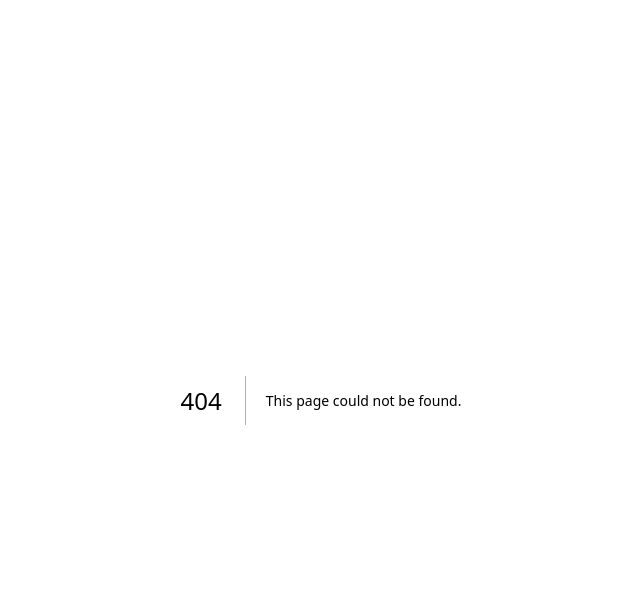
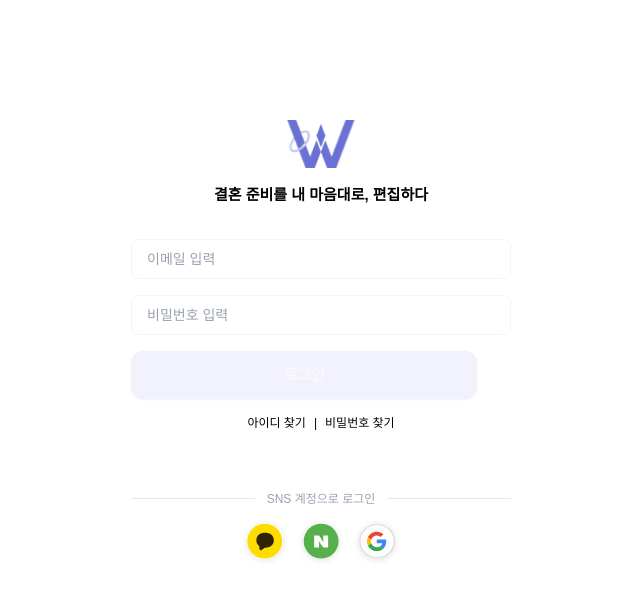
Before and after one commit to 9oormthon-univ/2025_SEASONTHON_TEAM_29_FE, a Next.js app: page /login in a window 1280 px wide. Before the commit this address had no page. Shown: the top 598 px of the page, without its empty margins (319-959 px from the left). Built offline with nearby package versions, Linux system fonts and the light colour scheme.

Commit message:
feat: 로그인 페이지 구현 + api연동

```diff
--- /dev/null
+++ b/src/app/(public)/(auth)/login/page.tsx
@@ -0,0 +1,9 @@
+import LoginForm from '@/components/auth/LoginForm';
+
+export default function LoginPage() {
+  return (
+    <main className="mx-auto max-w-[420px] min-h-dvh px-5 pb-[calc(env(safe-area-inset-bottom)+16px)]">
+      <LoginForm />
+    </main>
+  );
+}
--- /dev/null
+++ b/src/components/auth/LoginForm.tsx
@@ -0,0 +1,135 @@
+// src/components/auth/LoginForm.tsx
+'use client';
+
+import Button from '@/components/common/atomic/Button';
+import Input from '@/components/common/atomic/Input';
+import * as api from '@/services/auth.api';
+import Image from 'next/image';
+import { useRouter } from 'next/navigation';
+import { useCallback, useState } from 'react';
+import { SocialCircle } from '../common/atomic/SocialCircle';
+
+export default function LoginForm() {
+  const router = useRouter();
+
+  const [email, setEmail] = useState('');
+  const [pw, setPw] = useState('');
+  const [focusEmail, setFocusEmail] = useState(false);
+  const [focusPw, setFocusPw] = useState(false);
+  const [loading, setLoading] = useState(false);
+  const [err, setErr] = useState<string | null>(null);
+
+  const isValidEmail = /^[^\s@]+@[^\s@]+\.[^\s@]+$/.test(email.trim());
+  const canSubmit = isValidEmail && pw.length >= 1 && !loading;
+
+  const onSubmit = useCallback(async () => {
+    if (!canSubmit) return;
+    setLoading(true);
+    setErr(null);
+    try {
+      const res: any = await api.login({ email: email.trim(), password: pw });
+      if (res?.accessToken) localStorage.setItem('accessToken', res.accessToken);
+      if (res?.refreshToken) localStorage.setItem('refreshToken', res.refreshToken);
+      router.replace('/home');
+    } catch (e: any) {
+      setErr(e?.message || '로그인에 실패했어요. 이메일/비밀번호를 확인해주세요.');
+    } finally {
+      setLoading(false);
+    }
+  }, [canSubmit, email, pw, router]);
+
+  // 간단 소셜 시작 (백엔드 라우트에 맞게 수정)
+  const startOAuth = (provider: 'kakao' | 'naver' | 'google') => {
+    // 예: /api/oauth/{provider}로 리다이렉트 프록시 (rewrites 사용)
+    window.location.href = `/api/oauth/${provider}`;
+  };
+
+  return (
+    <div className="pt-30">
+      {/* 로고 & 카피 */}
+      <div className="flex flex-col items-center">
+        <Image
+          src="/icons/logo-primary.svg"
+          alt="웨딧"
+          width={120}
+          height={60}
+          className={`h-12 w-auto`}
+          aria-hidden
+        />
+        <p className="mt-4 text-center text-[15px] text-black font-semibold">
+          결혼 준비를 내 마음대로, 편집하다
+        </p>
+      </div>
+
+      <form
+        className="mt-8 space-y-4"
+        onSubmit={(e) => {
+          e.preventDefault();
+          onSubmit();
+        }}
+      >
+        <Input
+          inputType="email"
+          autoComplete="email"
+          placeholder="이메일 입력"
+          value={email}
+          onChange={(e) => setEmail(e.target.value)}
+          type={focusEmail || !!email ? 'variant4' : 'default'}
+          onFocus={() => setFocusEmail(true)}
+          onBlur={() => setFocusEmail(false)}
+          onMouseEnter={() => setFocusEmail(true)}
+          onMouseLeave={() => setFocusEmail(false)}
+        />
+
+        <Input
+          inputType="password"
+          autoComplete="current-password"
+          placeholder="비밀번호 입력"
+          value={pw}
+          onChange={(e) => setPw(e.target.value)}
+          type={focusPw || !!pw ? 'variant4' : 'default'}
+          onFocus={() => setFocusPw(true)}
+          onBlur={() => setFocusPw(false)}
+          onMouseEnter={() => setFocusPw(true)}
+          onMouseLeave={() => setFocusPw(false)}
+        />
+
+        <Button
+          type="submit"
+          fullWidth
+          size="md"
+          disabled={!canSubmit}
+          className="max-w-[346px] text-[15px] font-extrabold shadow-sm disabled:opacity-40"
+        >
+          {loading ? '로그인 중…' : '로그인'}
+        </Button>
+
+        {err && <p className="text-center text-sm text-red-500">{err}</p>}
+
+        {/* 부가 링크 */}
+        <div className="text-center text-xs text-black">
+          <button type="button" className="px-2 hover:underline" onClick={() => router.push('/auth/find-id')}>
+            아이디 찾기
+          </button>
+          <span className="text-black">|</span>
+          <button type="button" className="px-2 hover:underline" onClick={() => router.push('/auth/reset-password')}>
+            비밀번호 찾기
+          </button>
+        </div>
+      </form>
+
+      {/* 구분선 */}
+      <div className="mt-15 flex items-center gap-3">
+        <span className="h-px flex-1 bg-gray-200" />
+        <span className="text-xs text-gray-400">SNS 계정으로 로그인</span>
+        <span className="h-px flex-1 bg-gray-200" />
+      </div>
+
+      <div className="mt-4 flex items-center justify-center gap-5">
+        <SocialCircle src="/icons/Social/kakao.svg"  alt="카카오 로그인" onClick={() => startOAuth('kakao')} />
+        <SocialCircle src="/icons/Social/naver.svg"  alt="네이버 로그인" onClick={() => startOAuth('naver')} />
+        <SocialCircle src="/icons/Social/google.svg" alt="구글 로그인"  onClick={() => startOAuth('google')} />
+      </div>
+    </div>
+  );
+}
--- a/src/components/auth/SignupWizard.tsx
+++ b/src/components/auth/SignupWizard.tsx
@@ -1,3 +1,4 @@
+// src/components/auth/SignupWizard.tsx
 'use client';
 
 import { useSignupWizard } from '@/hooks/useSignupWizard';
@@ -13,39 +14,51 @@ import StepTerms from './steps/StepTerms';
 
 export default function SignupWizard() {
   const router = useRouter();
-  const [emblaRef, embla] = useEmblaCarousel({ loop:false, align:'start', watchDrag: false });
+  const [emblaRef, embla] = useEmblaCarousel({ loop: false, align: 'start', watchDrag: false });
   const [index, setIndex] = useState(0);
   const wiz = useSignupWizard();
+  const [loading, setLoading] = useState(false);
+  const [err, setErr] = useState<string | null>(null);
 
   useEffect(() => {
     if (!embla) return;
     const onSel = () => setIndex(embla.selectedScrollSnap());
-    onSel(); embla.on('select', onSel);
+    onSel();
+    embla.on('select', onSel);
   }, [embla]);
 
   const prev = () => index > 0 && embla?.scrollTo(index - 1);
   const next = () => index < 2 && embla?.scrollTo(index + 1);
 
-  const onSignUp = () => {
-    router.push('/home');
-  }
-
+  const onSignUp = async () => {
+    setLoading(true);
+    setErr(null);
+    try {
+      await wiz.submitSignup();
+      // 회원가입 성공 → 로그인 페이지로 이동
+      router.replace('/login');
+    } catch (e: any) {
+      setErr(e?.message || '회원가입에 실패했어요. 다시 시도해주세요.');
+    } finally {
+      setLoading(false);
+    }
+  };
 
   return (
     <div className="flex min-h-dvh flex-col">
       <header className="sticky top-0 z-10 bg-white/70 backdrop-blur px-4">
         <div className="relative mx-auto flex h-16 max-w-[420px] items-center justify-center">
-          <button aria-label="back" onClick={prev} className="absolute left-0 disabled:opacity-40" disabled={index===0}>
+          <button
+            aria-label="back"
+            onClick={prev}
+            className="absolute left-0 disabled:opacity-40"
+            disabled={index === 0}
+          >
             <ChevronLeft className="h-7 w-7" />
           </button>
           <h1 className="text-md font-medium">회원가입</h1>
         </div>
-        <ProgressBar
-          value={index + 1}
-          max={3}
-          size='xs'
-          className="w-full"
-        />
+        <ProgressBar value={index + 1} max={3} size="xs" className="w-full" />
       </header>
 
       <div className="flex-1 overflow-hidden" ref={emblaRef}>
@@ -71,13 +84,14 @@ export default function SignupWizard() {
           <Button
             size="md"
             fullWidth
-            disabled={!wiz.canSubmitExtra}
+            disabled={!wiz.canSubmitExtra || loading}
             onClick={onSignUp}
             className="h-12 text-sm"
           >
-            웨딧 시작하기
+            {loading ? '가입 중…' : '웨딧 시작하기'}
           </Button>
         )}
+        {err && <p className="mt-2 text-center text-sm text-red-500">{err}</p>}
       </div>
     </div>
   );
--- /dev/null
+++ b/src/components/common/atomic/SocialCircle.tsx
@@ -0,0 +1,9 @@
+import Image from "next/image";
+
+export function SocialCircle({ src, alt, onClick }: { src:string; alt:string; onClick:()=>void }) {
+  return (
+    <button onClick={onClick} aria-label={alt} className="grid h-9 w-9 place-items-center rounded-full shadow-[0_1px_6px_rgba(0,0,0,0.12)]">
+      <Image src={src} alt="" width={36} height={36} />
+    </button>
+  );
+}
--- a/src/components/onboarding/AuthCtas.tsx
+++ b/src/components/onboarding/AuthCtas.tsx
@@ -1,7 +1,7 @@
 'use client';
-import Image from 'next/image';
 import { useRouter } from 'next/navigation';
 import Button from '../common/atomic/Button';
+import { SocialCircle } from '../common/atomic/SocialCircle';
 
 const API = process.env.NEXT_PUBLIC_API_BASE!;
 const APP = process.env.NEXT_PUBLIC_APP_BASE!;
@@ -19,7 +19,7 @@ export default function AuthCtas() {
       <Button
         fullWidth
         size="md"
-        onClick={() => router.push('/signin')}
+        onClick={() => router.push('/login')}
         className="h-[54px] max-w-[346px] text-[15px] font-extrabold shadow-sm"
       >
         이메일로 로그인하기
@@ -37,11 +37,3 @@ export default function AuthCtas() {
     </div>
   );
 }
-
-function SocialCircle({ src, alt, onClick }: { src:string; alt:string; onClick:()=>void }) {
-  return (
-    <button onClick={onClick} aria-label={alt} className="grid h-9 w-9 place-items-center rounded-full shadow-[0_1px_6px_rgba(0,0,0,0.12)]">
-      <Image src={src} alt="" width={36} height={36} />
-    </button>
-  );
-}
--- a/src/services/auth.api.ts
+++ b/src/services/auth.api.ts
@@ -46,10 +46,12 @@ export function verifySms(code: string) {
 
 // 로그인
 export function login(payload:{email:string;password:string}) {
-  return req('/v1/member/login', {
+  const r = req('/v1/member/login', {
     method:'POST',
     body: JSON.stringify(payload),
   });
+  console.log(r);
+  return r;
 }
 
 // 토큰 재발급
--- a/src/types/auth.ts
+++ b/src/types/auth.ts
@@ -46,6 +46,7 @@ export type SignupWizardCtx = {
   canSubmitExtra: boolean;
 
   flags: SignupFlags;
+  submitSignup: () => Promise<void>;
 };
 
 export type Role = 'groom' | 'bride';
```
Also changed, not shown: public/icons/logo-Primary.svg (added).
